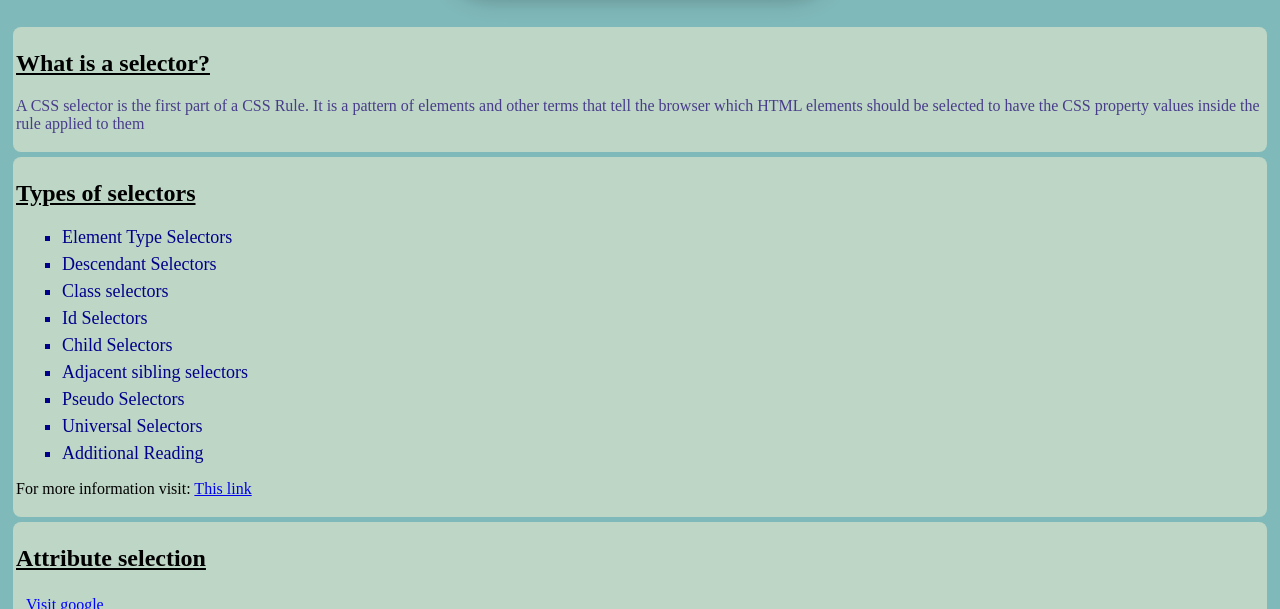
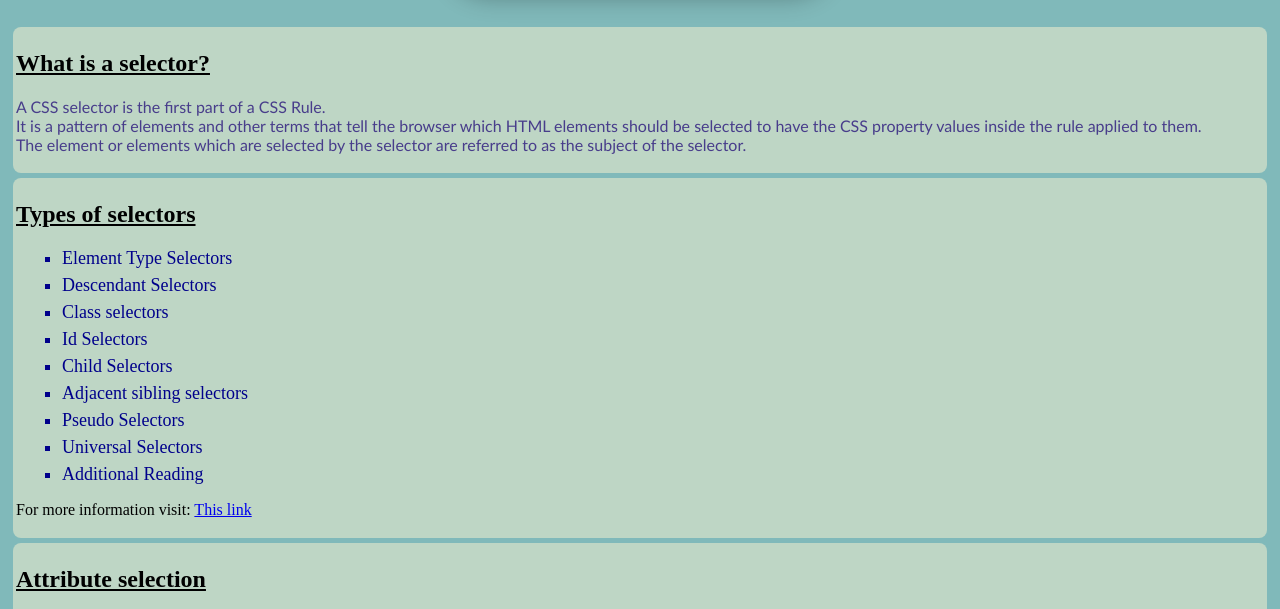
Before and after one commit to Mehdi-Mor/BasicsOfWebDev, a plain HTML site: page task-d/index.html in a window 1280 px wide. Shown: the part 120-729 px from the top of the page. Drawn offline with Linux system fonts and the light colour scheme.

Commit message:
3 sentences p

```diff
--- a/task-d/index.html
+++ b/task-d/index.html
@@ -15,9 +15,11 @@
     <h1>Learning about selectors</h1>
     <div class="Selector">
         <h2>What is a selector?</h2>
-        <p id="Definition">A CSS selector is the first part of a CSS Rule. It is a pattern of elements and other terms
-            that tell the browser which HTML elements should be selected to have the CSS property values inside the rule
-            applied to them</p>
+        <p id="Definition">A CSS selector is the first part of a CSS Rule.<br>
+            It is a pattern of elements and other terms that tell the browser which HTML elements should be selected to
+            have the CSS property values inside the rule applied to them.<br>
+            The element or elements which are selected by the selector are referred to as the subject of the selector.
+        </p>
     </div>
     <div class="Types">
         <h2>Types of selectors</h2>
@@ -41,4 +43,5 @@
         <img src="image.jpeg" alt="Web Dev image">
     </section>
 </body>
+
 </html>
--- a/task-d/style.css
+++ b/task-d/style.css
@@ -29,6 +29,7 @@ h1 {
 }
 #Definition{
     color: darkslateblue;
+    font-family: 'Gill Sans', 'Gill Sans MT', Calibri, 'Trebuchet MS', sans-serif;
 }
 h1, h2{
     text-decoration: underline;
```
